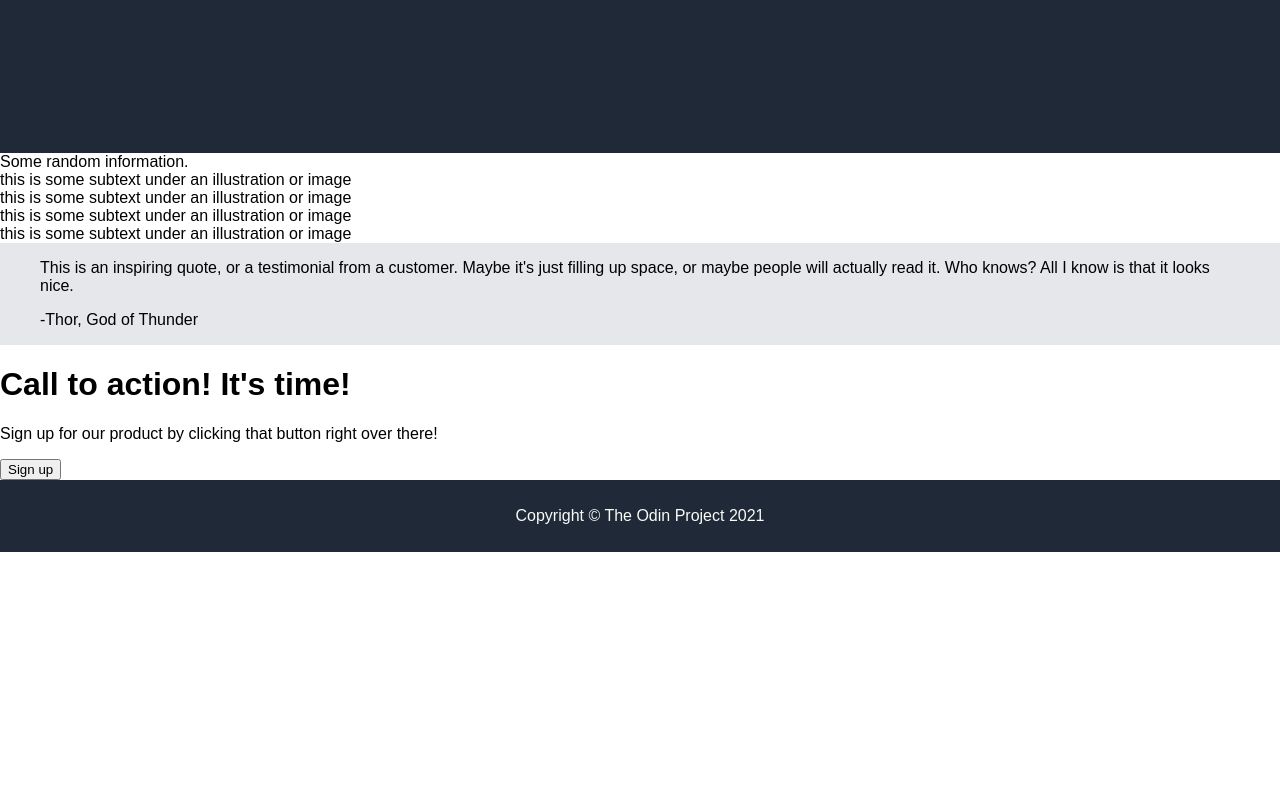
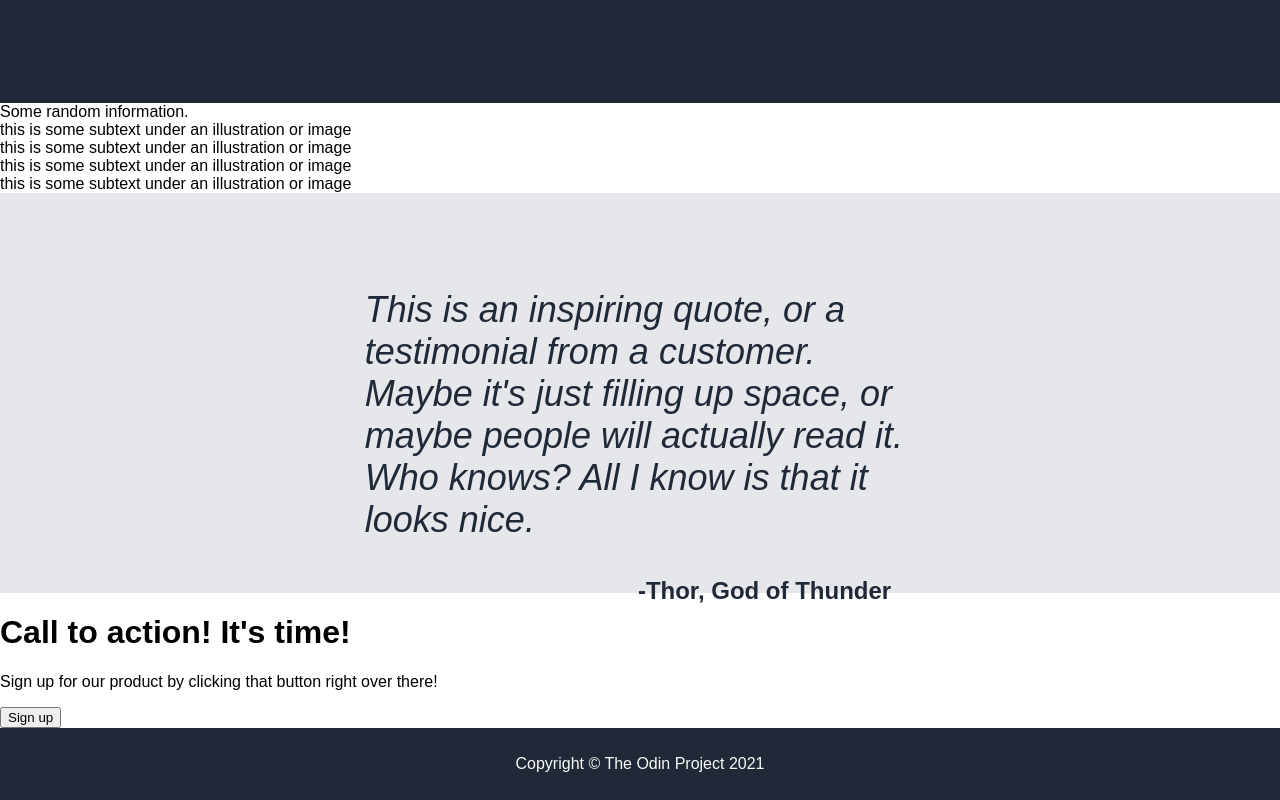
Before and after one commit to S-Terrazas/projects, a plain HTML site: page landing-page/index.html in a window 1280 px wide. Shown: the part 369-1169 px from the top of the page. Before the commit the page ends 921 px from the top, so only its background shows below. Drawn offline with Linux system fonts and the light colour scheme.

Commit message:
Layout and style quote section

```diff
--- a/landing-page/index.html
+++ b/landing-page/index.html
@@ -55,10 +55,10 @@
     </div>
 
     <div class="quote-section">
-        <blockquote>
-            <p>This is an inspiring quote, or a testimonial from a customer. Maybe it's just filling up space, or maybe people will actually read it. Who knows? All I know is that it looks nice.</p>
-            <footer>-Thor, God of Thunder</footer>
-        </blockquote>
+        <div class="quote-container">
+                <p class="quote-text">This is an inspiring quote, or a testimonial from a customer. Maybe it's just filling up space, or maybe people will actually read it. Who knows? All I know is that it looks nice.</p>
+                <p class="quote-author">-Thor, God of Thunder</p>
+            </div>
     </div>
 
     <div class="cta-section">
--- a/landing-page/style.css
+++ b/landing-page/style.css
@@ -38,7 +38,7 @@ a {
 
 .hero {
     background-color: #1F2937;
-    height: 450px;
+    height: 50vh;
     font-size: 18px;
     color: #E5E7EB;
     display: flex;
@@ -52,7 +52,29 @@ a {
 
 .quote-section {
     background-color: #E5E7EB;
+    height: 50vh;
+    display: flex;
+    justify-content: center;
+    align-items: center;
+}
 
+.quote-container {
+    width: 43%;
+    height: 70%;
+    color: #1F2937;
+}
+
+.quote-text {
+    font-size: 36px;
+    font-weight: 100;
+    font-style: italic;
+}
+
+.quote-author {
+    font-size: 24px;
+    font-weight: 800;
+    text-align: end;
+    margin-right: 24px;
 }
 
 .footer {
```
